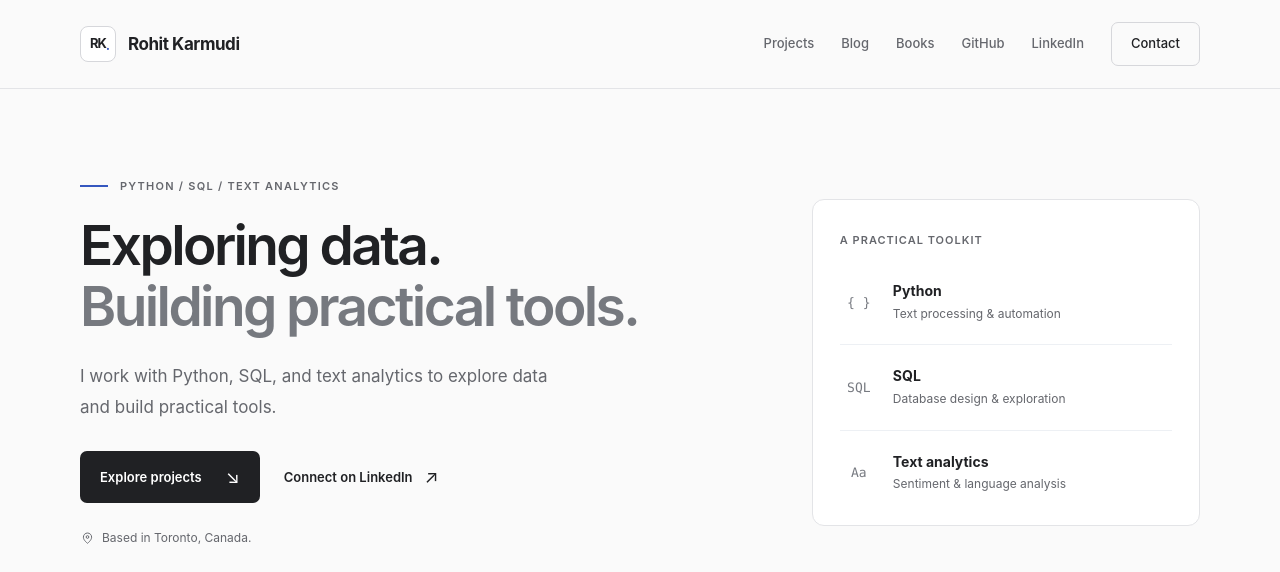
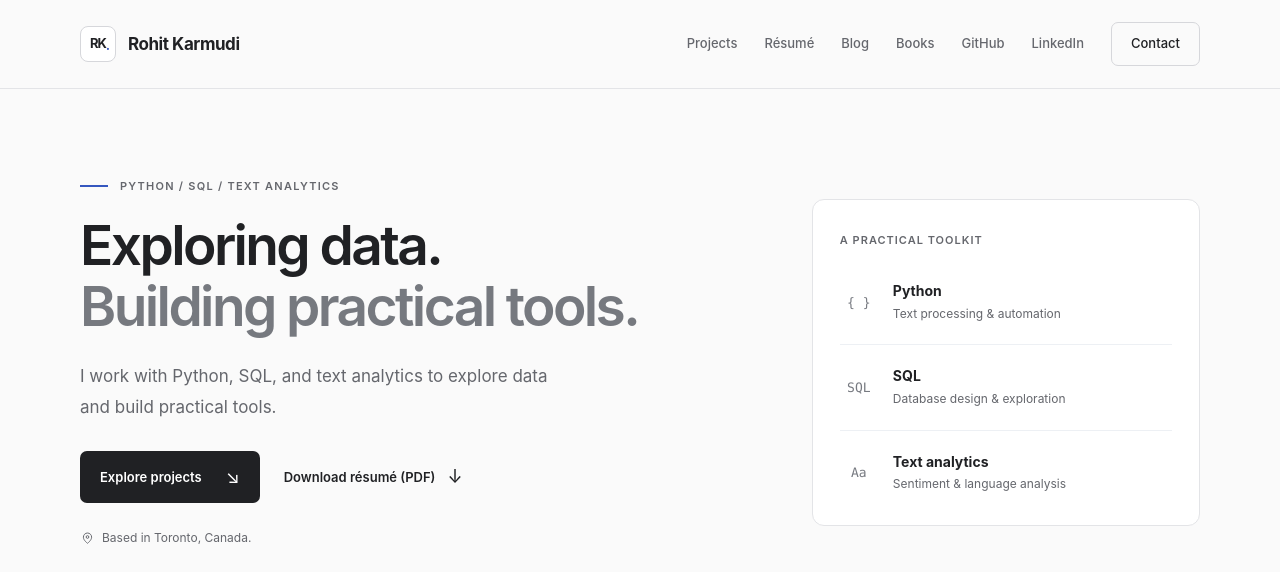
Before and after one commit to rohit196/rohit196.github.io, a Jekyll site: the page built from index.md, in a window 1280 px wide. Shown: the top 572 px of the page. Built offline with Jekyll 4.4.1, drawn with Linux system fonts in a browser that asks for light colours.

Commit message:
Add resume navigation and homepage PDF download

```diff
--- a/_data/navigation.yml
+++ b/_data/navigation.yml
@@ -1,6 +1,9 @@
 main:
   - title: "Projects"
     url: /#selected-projects
+  - title: "Résumé"
+    url: /assets/files/Rohit-Karmudi-Resume.pdf
+    format: pdf
   - title: "Blog"
     url: /blog/
   - title: "Books"
--- a/_layouts/portfolio-base.html
+++ b/_layouts/portfolio-base.html
@@ -34,7 +34,7 @@
             {% assign current_link = false %}
             {% if page.section == 'blog' and link.title == 'Blog' %}{% assign current_link = true %}{% endif %}
             {% if page.section == 'books' and link.title == 'Books' %}{% assign current_link = true %}{% endif %}
-            <a class="{% if link.title == 'Contact' %}nav-contact {% endif %}{% if current_link %}nav-current{% endif %}"{% if current_link %} aria-current="page"{% endif %} href="{% if first_character == '/' %}{{ link.url | relative_url }}{% else %}{{ link.url }}{% endif %}">{{ link.title | escape }}</a>
+            <a class="{% if link.title == 'Contact' %}nav-contact {% endif %}{% if current_link %}nav-current{% endif %}"{% if current_link %} aria-current="page"{% endif %}{% if link.format == 'pdf' %} type="application/pdf" aria-label="{{ link.title | escape }} (PDF)"{% endif %} href="{% if first_character == '/' %}{{ link.url | relative_url }}{% else %}{{ link.url }}{% endif %}">{{ link.title | escape }}</a>
           {% endfor %}
         </nav>
       </div>
--- a/_layouts/portfolio-home.html
+++ b/_layouts/portfolio-home.html
@@ -9,7 +9,7 @@ layout: portfolio-base
           <p class="hero-introduction">{{ page.hero.introduction | escape }}</p>
           <div class="hero-actions">
             <a class="button button-primary" href="#selected-projects">Explore projects <span aria-hidden="true">↘</span></a>
-            <a class="text-link" href="{{ page.contact.linkedin }}">Connect on LinkedIn <span aria-hidden="true">↗</span></a>
+            <a class="text-link" href="{{ '/assets/files/Rohit-Karmudi-Resume.pdf' | relative_url }}" download="Rohit-Karmudi-Resume.pdf" type="application/pdf">Download résumé (PDF) <span aria-hidden="true">↓</span></a>
           </div>
           <p class="location"><svg viewBox="0 0 20 20" aria-hidden="true"><path d="M15.5 8.2c0 4.2-5.5 8.2-5.5 8.2s-5.5-4-5.5-8.2a5.5 5.5 0 1 1 11 0Z"/><circle cx="10" cy="8" r="1.8"/></svg>{{ page.hero.location | escape }}</p>
         </div>
--- a/assets/css/portfolio.css
+++ b/assets/css/portfolio.css
@@ -37,6 +37,7 @@ h1 { font-size: clamp(44px, 4.3vw, 62px); font-weight: 600; line-height: 1.1; le
 h1 span { color: #76797f; }
 .hero-introduction { max-width: 490px; color: var(--muted); font-size: 17px; line-height: 1.8; margin: 0 0 29px; }
 .hero-actions { display: flex; align-items: center; gap: 24px; flex-wrap: wrap; }
+.hero-actions .text-link { min-height: 44px; }
 .button { display: inline-flex; align-items: center; justify-content: center; gap: 24px; min-height: 47px; padding: 11px 20px; border-radius: 7px; font-size: 13px; font-weight: 600; transition: background .18s, border-color .18s; }
 .button-primary { background: var(--ink); color: white; }
 .button-primary:hover { background: var(--blue); }
@@ -134,7 +135,7 @@ h1 span { color: #76797f; }
   .brand { font-size: 16px; }
   .brand-mark { width: 34px; height: 34px; border-radius: 8px; font-size: 12px; }
   .brand-mark span { right: 6px; bottom: 5px; }
-  .site-nav { display: grid; grid-template-columns: repeat(3, 1fr); column-gap: 18px; row-gap: 1px; font-size: 12px; }
+  .site-nav { display: grid; grid-template-columns: repeat(4, minmax(0, 1fr)); column-gap: 10px; row-gap: 1px; font-size: 12px; }
   .site-nav a { display: flex; align-items: center; min-height: 44px; padding: 6px 0; }
   .site-nav .nav-contact { padding: 6px 0; border: 0; border-radius: 0; }
   .hero { padding-block: 45px 44px; gap: 33px; }
```
Also changed, not shown: README.md, 1 other file.
